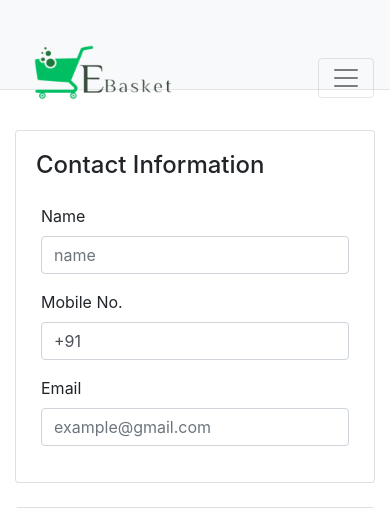
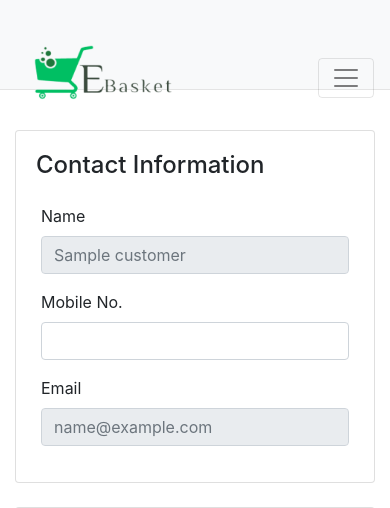
Before and after one commit to das88768/e_Basket, a Django app: template eBasket/shop/templates/checkout.html in a window 390 px wide. Shown: the part 41-549 px from the top of the page. Run offline with Django 3.2, Linux system fonts and the light colour scheme; the template is opened without the code that fills it: most values are stand-ins (such as "Sample title", 1, 10 or a date in 2020); grey boxes marked "Sample" are stand-in pictures; some libraries are stand-ins or nearby versions.

Commit message:
phone number field added to models

```diff
--- a/eBasket/shop/models.py
+++ b/eBasket/shop/models.py
@@ -26,6 +26,7 @@ class Customer(models.Model):
     user = models.OneToOneField(User, on_delete=models.CASCADE, null=True, blank=True)
     name = models.CharField(max_length=200, null=True)
     email = models.CharField(max_length=200, null=True)
+    phone = models.CharField(max_length=12, null=True)
 
     def __str__(self):
         return self.name
--- a/eBasket/shop/templates/checkout.html
+++ b/eBasket/shop/templates/checkout.html
@@ -68,15 +68,15 @@
             <div class="row">
                 <div class="form-group col-sm-6">
                     <label>Name</label>
-                    <input type="text" name="fname" placeholder="name" class="form-control">
+                    <input type="text" name="fname" placeholder="{{ customer.name }}" class="form-control" readonly>
                 </div>
                 <div class="form-group col-sm-6">
                     <label>Mobile No.</label>
-                    <input type="text" value="+91" name="mobile" class="form-control">
+                    <input type="text" name="mobile" id="phone" class="form-control">
                 </div>
                 <div class="form-group col-sm-6">
                     <label>Email</label>
-                    <input type="email" name="email" placeholder="example@gmail.com" class="form-control">
+                    <input type="email" name="email" placeholder="{{ customer.email }}" class="form-control" readonly>
                 </div>
             </div>
         </form>
```
Also changed, not shown: eBasket/db.sqlite3.
